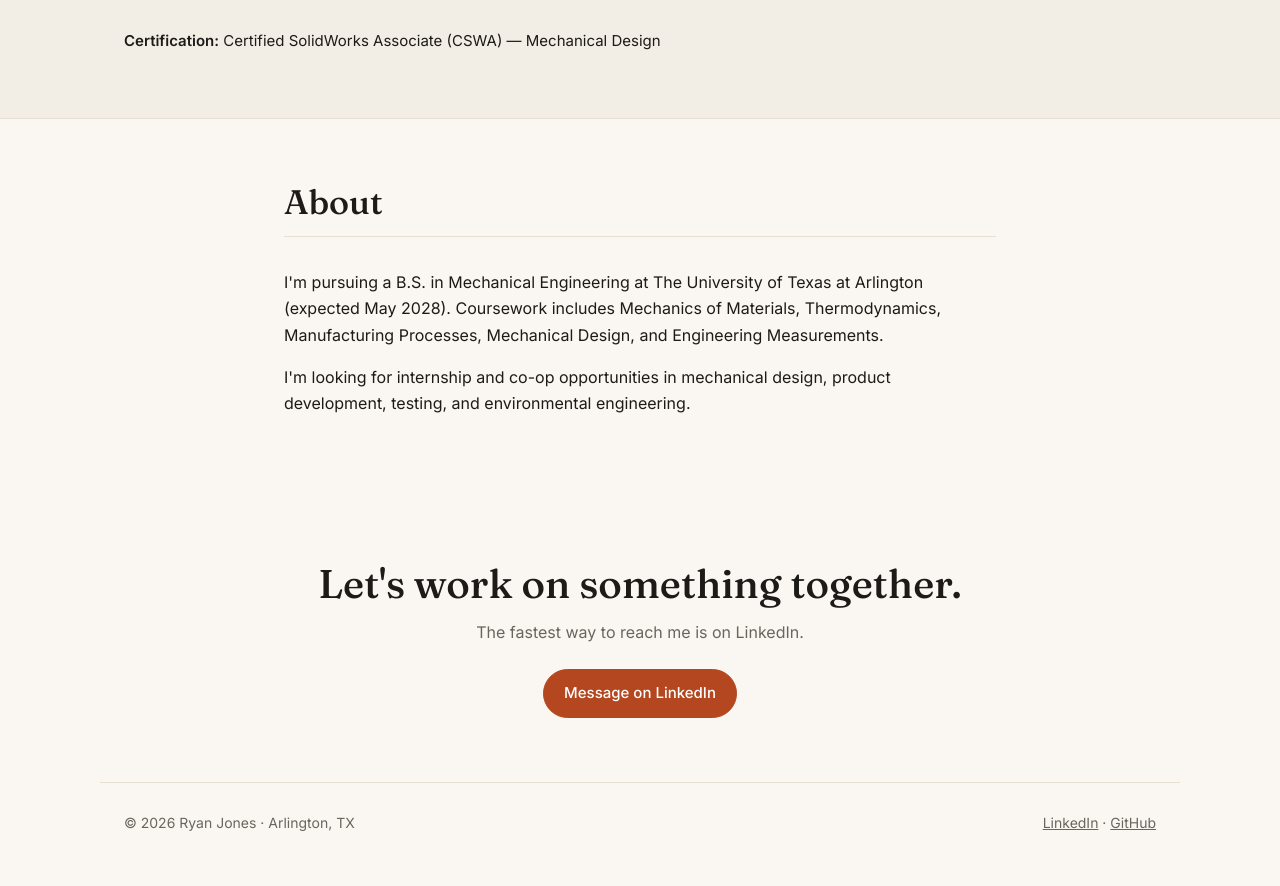
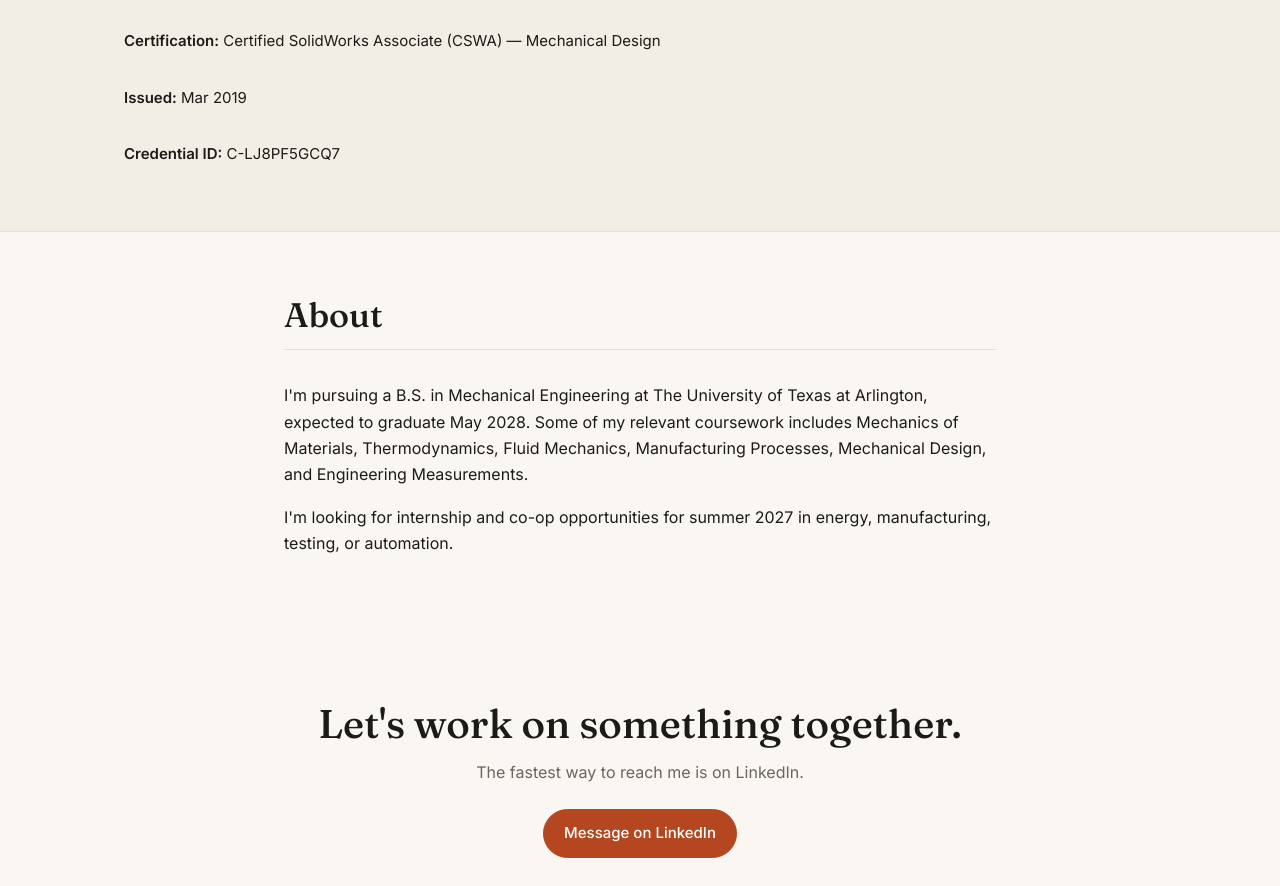
Before and after one commit to ryancjones311/eng-portfolio-RCJ, a plain HTML site: page index.html in a window 1280 px wide. Shown: the part 4174-5060 px from the top of the page. Drawn offline with Linux system fonts and the light colour scheme.

Commit message:
Update index.html
changed about section and gave more info on the solidworks cert

```diff
--- a/index.html
+++ b/index.html
@@ -145,13 +145,16 @@
           <div><h3>Programming</h3><p>C, C++, Arduino</p></div>
         </div>
         <p class="cert"><strong>Certification:</strong> Certified SolidWorks Associate (CSWA) — Mechanical Design</p>
+        <p class="cert"><strong>Issued:</strong> Mar 2019</p>
+        <p class="cert"><strong>Credential ID:</strong> C-LJ8PF5GCQ7</p>
+
       </div>
     </section>
 
     <section id="about" class="wrap section narrow">
       <div class="section-head"><h2>About</h2></div>
-      <p>I'm pursuing a B.S. in Mechanical Engineering at The University of Texas at Arlington (expected May 2028). Coursework includes Mechanics of Materials, Thermodynamics, Manufacturing Processes, Mechanical Design, and Engineering Measurements.</p>
-      <p>I'm looking for internship and co-op opportunities in mechanical design, product development, testing, and environmental engineering.</p>
+      <p>I'm pursuing a B.S. in Mechanical Engineering at The University of Texas at Arlington, expected to graduate May 2028. Some of my relevant coursework includes Mechanics of Materials, Thermodynamics, Fluid Mechanics, Manufacturing Processes, Mechanical Design, and Engineering Measurements.</p>
+      <p>I'm looking for internship and co-op opportunities for summer 2027 in energy, manufacturing, testing, or automation.</p>
     </section>
 
     <section id="contact" class="wrap section narrow contact">
```
